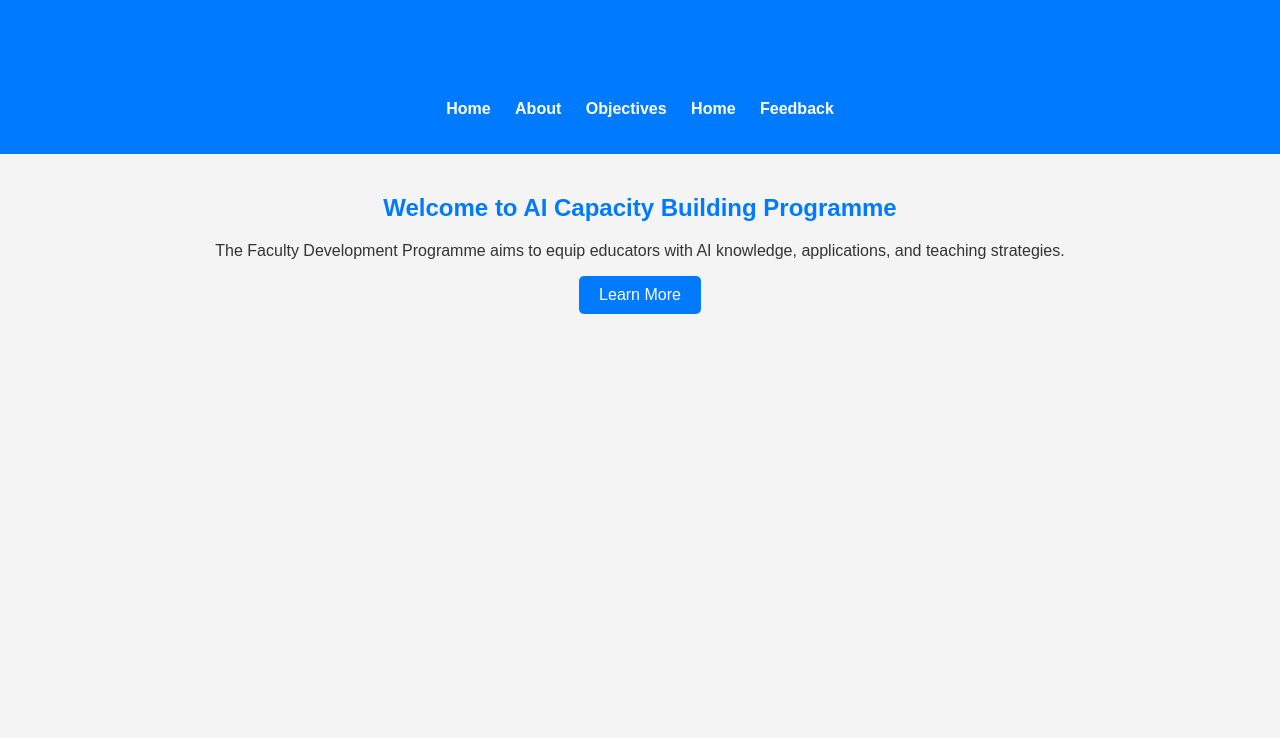
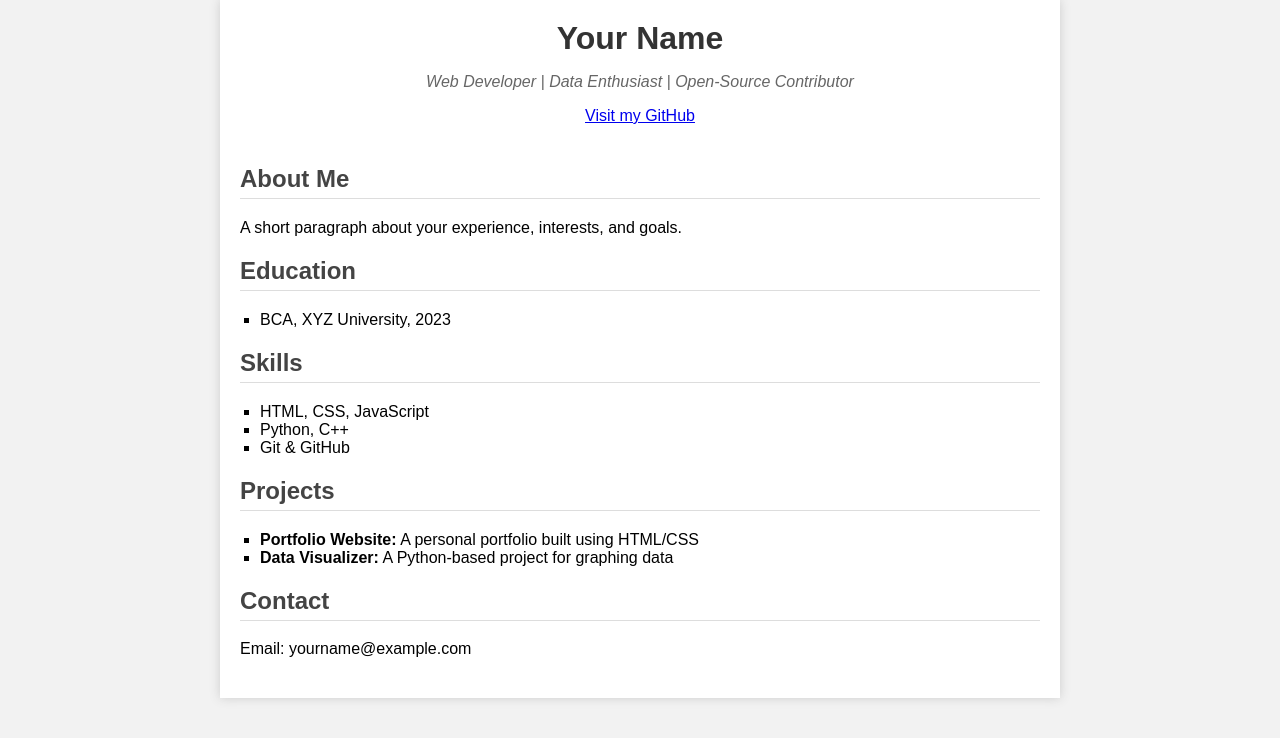
Before and after one commit to JanmejayPant/JanmejayPant.github.io, a plain HTML site: page index.html in a window 1280 px wide. Drawn offline with Linux system fonts and the light colour scheme.

Commit message:
Add files via upload

```diff
--- a/index.html
+++ b/index.html
@@ -1,29 +1,52 @@
 <!DOCTYPE html>
 <html lang="en">
 <head>
-    <meta charset="UTF-8">
-    <meta name="viewport" content="width=device-width, initial-scale=1.0">
-    <title>AI Capacity Building - Home</title>
-    <link rel="stylesheet" href="style.css">
+  <meta charset="UTF-8" />
+  <meta name="viewport" content="width=device-width, initial-scale=1.0"/>
+  <title>My Resume</title>
+  <link rel="stylesheet" href="style.css" />
 </head>
 <body>
+  <div class="container">
     <header>
-        <h1>AI Capacity Building</h1>
-        <nav>
-            <ul>
-                <li><a href="index.html">Home</a></li>
-                <li><a href="about.html">About</a></li>
-                <li><a href="objectives.html">Objectives</a></li>
-                <li><a href="dm.html">Home</a></li>
-                <li><a href="feedback.html">Feedback</a></li>
-            </ul>
-        </nav>
+      <h1>Your Name</h1>
+      <p>Web Developer | Data Enthusiast | Open-Source Contributor</p>
+      <a href="https://github.com/yourusername" target="_blank">Visit my GitHub</a>
     </header>
 
-    <main>
-        <h2>Welcome to AI Capacity Building Programme</h2>
-        <p>The Faculty Development Programme aims to equip educators with AI knowledge, applications, and teaching strategies.</p>
-        <a href="about.html" class="button">Learn More</a>
-    </main>
+    <section>
+      <h2>About Me</h2>
+      <p>A short paragraph about your experience, interests, and goals.</p>
+    </section>
+
+    <section>
+      <h2>Education</h2>
+      <ul>
+        <li>BCA, XYZ University, 2023</li>
+      </ul>
+    </section>
+
+    <section>
+      <h2>Skills</h2>
+      <ul>
+        <li>HTML, CSS, JavaScript</li>
+        <li>Python, C++</li>
+        <li>Git & GitHub</li>
+      </ul>
+    </section>
+
+    <section>
+      <h2>Projects</h2>
+      <ul>
+        <li><strong>Portfolio Website:</strong> A personal portfolio built using HTML/CSS</li>
+        <li><strong>Data Visualizer:</strong> A Python-based project for graphing data</li>
+      </ul>
+    </section>
+
+    <section>
+      <h2>Contact</h2>
+      <p>Email: yourname@example.com</p>
+    </section>
+  </div>
 </body>
 </html>
--- a/style.css
+++ b/style.css
@@ -1,69 +1,44 @@
 body {
-    font-family: Arial, sans-serif;
-    text-align: center;
-    background-color: #f4f4f4;
-    color: #333;
-    margin: 0;
-    padding: 0;
+  font-family: Arial, sans-serif;
+  background-color: #f2f2f2;
+  margin: 0;
+  padding: 0;
+}
+
+.container {
+  max-width: 800px;
+  margin: auto;
+  background: white;
+  padding: 20px;
+  box-shadow: 0 0 10px #ccc;
 }
 
 header {
-    background-color: #007bff;
-    color: white;
-    padding: 20px;
+  text-align: center;
+  padding-bottom: 20px;
 }
 
-nav ul {
-    list-style-type: none;
-    padding: 0;
+header h1 {
+  margin: 0;
+  color: #333;
 }
 
-nav ul li {
-    display: inline;
-    margin: 0 10px;
+header p {
+  font-style: italic;
+  color: #666;
 }
 
-nav ul li a {
-    color: white;
-    text-decoration: none;
-    font-weight: bold;
+section {
+  margin-bottom: 20px;
 }
 
-main {
-    padding: 20px;
+h2 {
+  color: #444;
+  border-bottom: 1px solid #ddd;
+  padding-bottom: 5px;
 }
 
-h1, h2 {
-    color: #007bff;
+ul {
+  list-style-type: square;
+  padding-left: 20px;
 }
-
-.button {
-    display: inline-block;
-    padding: 10px 20px;
-    color: white;
-    background-color: #007bff;
-    text-decoration: none;
-    border-radius: 5px;
-}
-
-form {
-    background: white;
-    padding: 20px;
-    border-radius: 5px;
-    display: inline-block;
-}
-
-input, textarea {
-    display: block;
-    width: 100%;
-    margin: 10px 0;
-    padding: 8px;
-}
-
-button {
-    background: #007bff;
-    color: white;
-    padding: 10px;
-    border: none;
-    cursor: pointer;
-}
```
